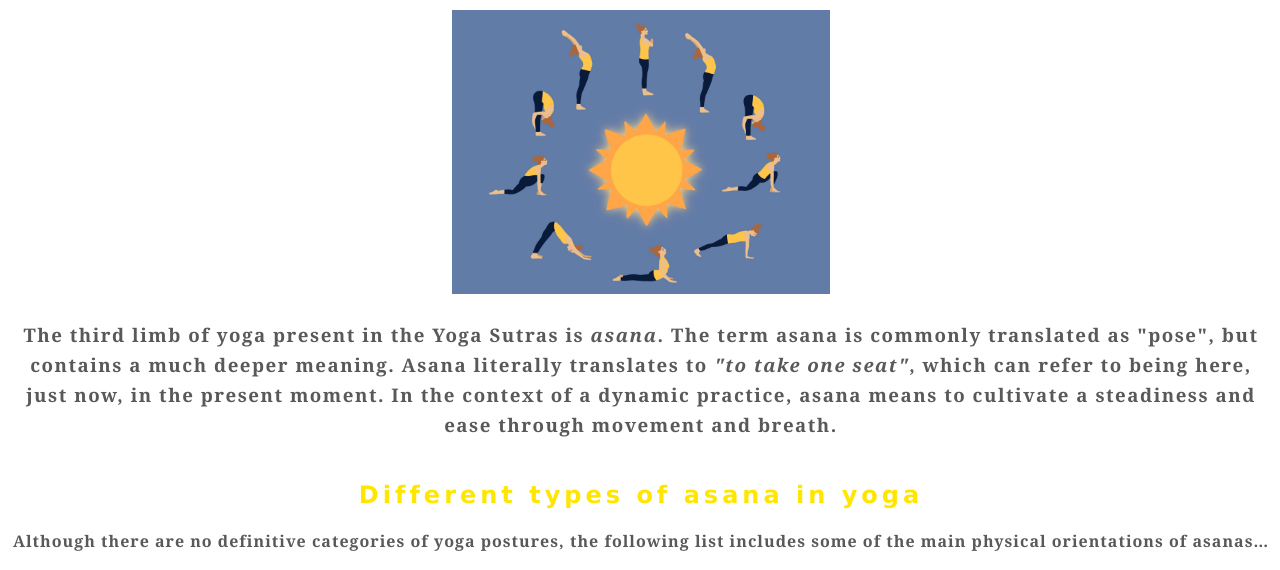
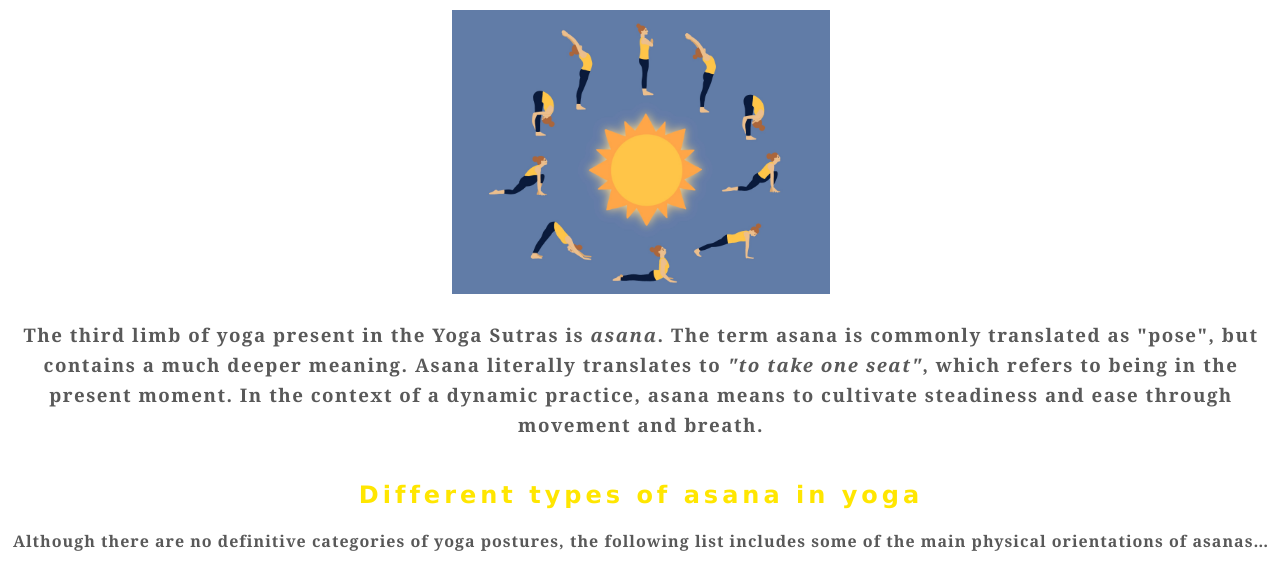
Before and after one commit to eliazzo/Hobby-page, a plain HTML site: page index.html in a window 1280 px wide. Shown: the part 188-758 px from the top of the page. Drawn offline with Linux system fonts and the light colour scheme.

Commit message:
text changes and reordering script

```diff
--- a/index.html
+++ b/index.html
@@ -39,7 +39,7 @@
         </div>
         <div class="header-image"><img src="./Surya_Namaskar_1.jpg" alt="sun salutations" width="30%" height="40%"></div>
         <div class="asana">
-            <h3>The third limb of yoga present in the Yoga Sutras is <i>asana</i>. The term asana is commonly translated as "pose", but contains a much deeper meaning. Asana literally translates to <i>"to take one seat"</i>, which can refer to being here, just now, in the present moment. In the context of a dynamic practice, asana means to cultivate a steadiness and ease through movement and breath.</h3>
+            <h3>The third limb of yoga present in the Yoga Sutras is <i>asana</i>. The term asana is commonly translated as "pose", but contains a much deeper meaning. Asana literally translates to <i>"to take one seat"</i>, which refers to being in the present moment. In the context of a dynamic practice, asana means to cultivate steadiness and ease through movement and breath.</h3>
         </div>
         <div class="asana-list">
            <h2>Different types of asana in yoga</h2>
```
